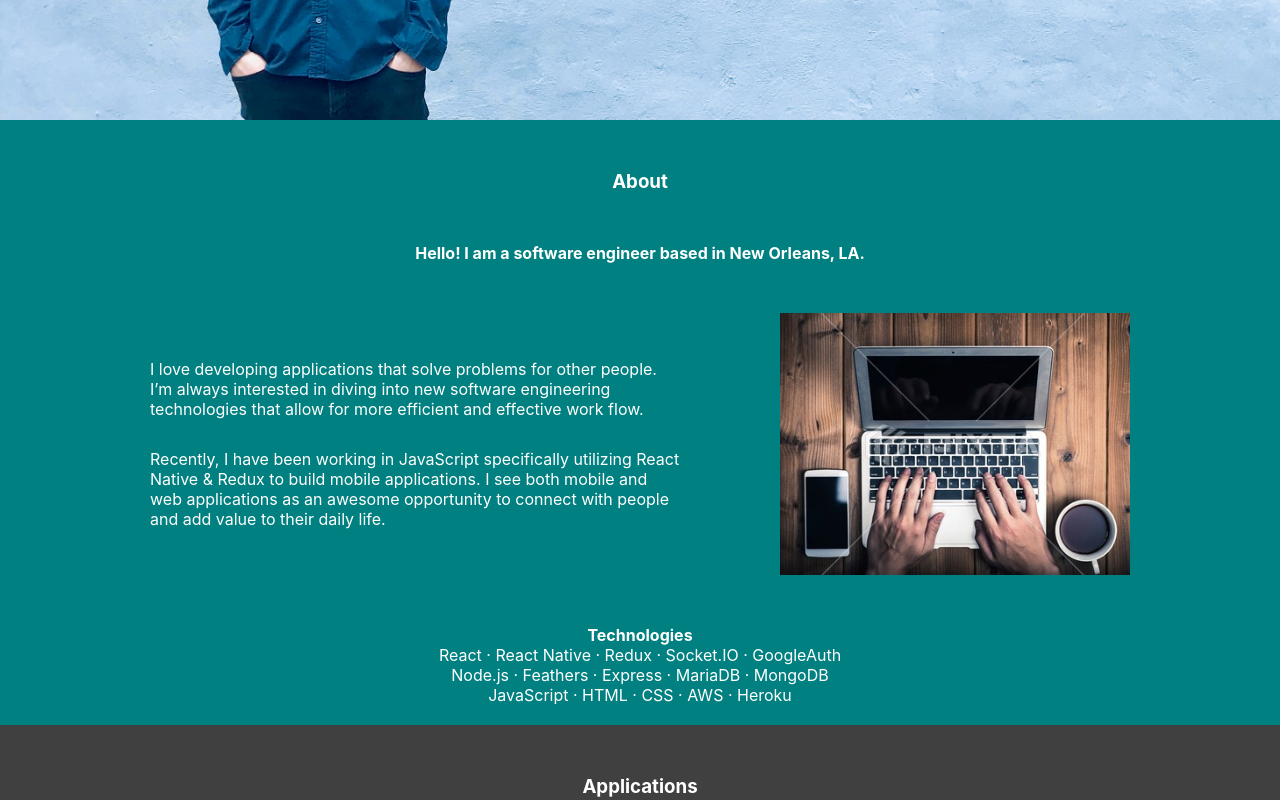
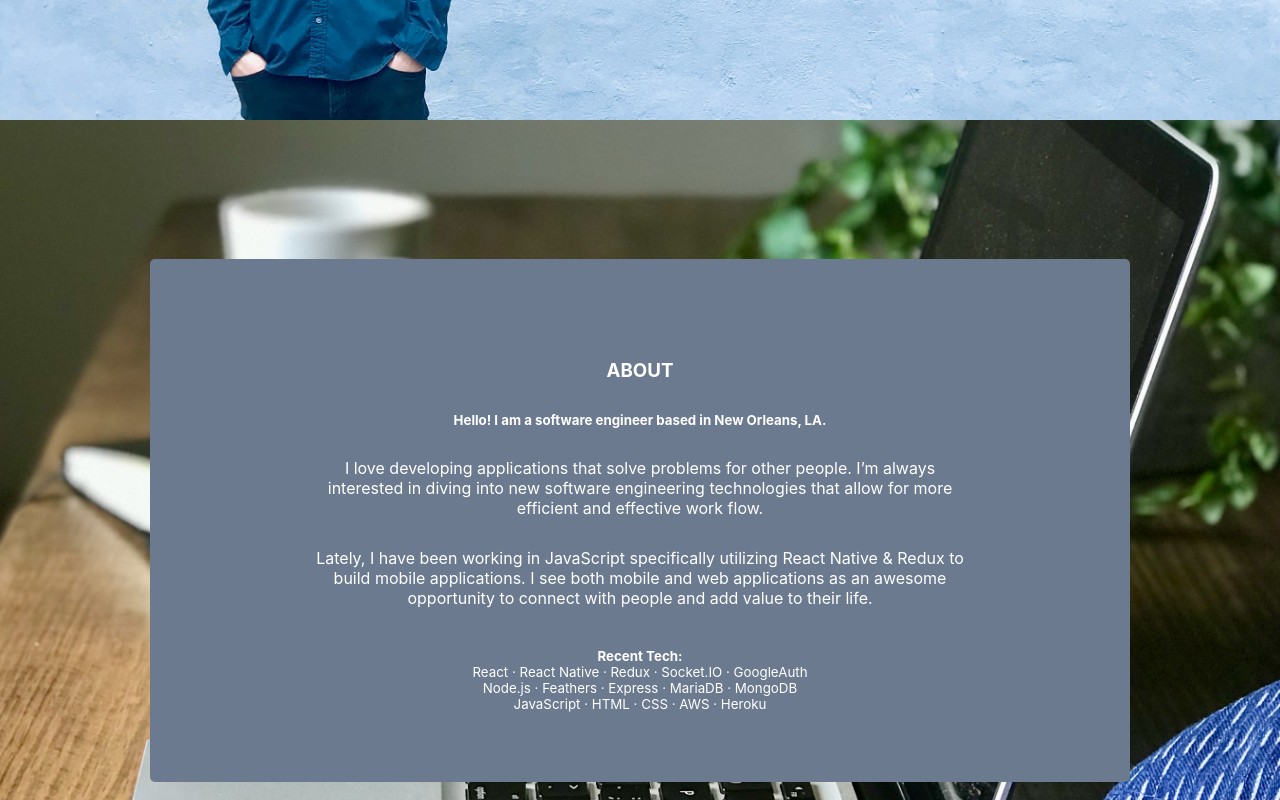
Before and after one commit to jameseaster/about, a React (Create React App) app: page / in a window 1280 px wide. Shown: the part 680-1480 px from the top of the page. Built offline with nearby package versions, Linux system fonts and the light colour scheme.

Commit message:
(feat) format personal data

```diff
--- a/src/components/About.jsx
+++ b/src/components/About.jsx
@@ -1,7 +1,7 @@
 import React from 'react';
 import styled from 'styled-components';
 
-import laptop from '../images/coffee.jpeg'
+import laptop from '../images/computer.jpeg'
 
 const AboutStyle = styled.div`
   display: flex;
@@ -9,26 +9,30 @@ const AboutStyle = styled.div`
   align-items: center;
   justify-content: center;
   text-align: left;
-  background-color: teal;
-  @media screen
-    and (min-device-width: 1200px)
-    and (max-device-width: 1600px) {
+  background-color: #6B7A8F;
+  padding-left: 10px;
+  padding-right: 10px;
+  color: #fff;
+
+  @media (min-width: 969px) {
     min-height: 100vh;
+    padding-left: 100px;
+    padding-right: 100px;
   }
-  color: #fff;
-  padding-left: 100px;
-  padding-right: 100px;
 
   .title {
-    padding: 50px;
+    padding-top: 50px;
+    padding-bottom: 20px;
     @media (max-width: 969px) {
-      padding: 50px;
+      padding-top: 50px;
+      padding-bottom: 10px;
     }
   }
 
   .subtitle {
     min-width: 300px;
     text-align: center;
+    margin-bottom: 20px;
   }
 
   .body-container {
@@ -37,6 +41,10 @@ const AboutStyle = styled.div`
     align-items: center;
     justify-content: center;
     text-align: left;
+    color: #fff;
+    padding-left: 10px;
+    padding-right: 10px;
+
     @media (max-width: 969px) {
       flex-direction: column;
       display: flex;
@@ -49,6 +57,7 @@ const AboutStyle = styled.div`
 
   .container-left {
     flex: 2;
+
     @media (min-width: 969px) {
       padding-left: 50px;
       padding-right: 50px;
@@ -62,6 +71,7 @@ const AboutStyle = styled.div`
     display: flex;
     align-items: center;
     justify-content: center;
+
     @media (max-width: 969px) {
       padding: 0px 0px 50px 0px;
     }
@@ -75,26 +85,29 @@ const AboutStyle = styled.div`
 
   .tech-container {
     flex: 1;
+    margin-top: 10px;
     min-width: 390px;
     flex-direction: column;
     display: flex;
     align-items: center;
     justify-content: center;
     margin-bottom: 20px;
+    font-size: smaller;
   }
 
   .img {
     width: 350px;
+    border-radius: 5px;
   }
 `
 
 const About = () => {
   return (
     <AboutStyle id="about" >
-      <h3 className='title'>About</h3>
-      <h4  className='subtitle'>
+      <h3 className='title'>ABOUT</h3>
+      <h5  className='subtitle'>
         Hello! I am a software engineer based in New Orleans, LA.
-      </h4>
+      </h5>
       <div className="body-container">
         <div className="container-left">
           <div className='paragraph-container'>
@@ -117,12 +130,12 @@ const About = () => {
         <img src={laptop} className='img' alt='laptop'></img>
         </div>
       </div>
-        <div className='tech-container'>
-            <h4>Technologies</h4>
+        {/* <div className='tech-container'>
+            <h4>Recent Technologies</h4>
           <p>React · React Native · Redux · Socket.IO · GoogleAuth</p>
           <p>Node.js · Feathers · Express · MariaDB · MongoDB</p>
           <p>JavaScript · HTML · CSS · AWS · Heroku</p>
-          </div>
+          </div> */}
     </AboutStyle>
   )
 }
--- /dev/null
+++ b/src/components/About2.jsx
@@ -0,0 +1,140 @@
+import React from 'react';
+import styled from 'styled-components';
+
+import background from '../images/computer_background.jpeg'
+
+const About2Style = styled.div`
+  display: flex;
+  flex-direction: column;
+  justify-content: center;
+  background-color: #6B7A8F;
+  padding-left: 10px;
+  padding-right: 10px;
+  color: #fff;
+
+  @media (min-width: 969px) {
+    background: url(${background}) no-repeat center center fixed;
+    background-size: cover;
+    min-height: 100vh;
+    padding-left: 150px;
+    padding-right: 150px;
+  }
+
+  .container {
+    display: flex;
+    flex-direction: column;
+    align-items: center;
+    text-align: center;
+    height: 100%;
+    width: 100%;
+    background-color: #6B7A8F;
+    padding: 50px 100px;
+    border-radius: 5px;
+    @media (max-width: 969px) {
+      padding: 0px 20px;
+      border-radius: 0px;
+    }
+  }
+
+  .title {
+    padding-top: 50px;
+    padding-bottom: 30px;
+    @media (max-width: 969px) {
+      padding-top: 50px;
+      padding-bottom: 10px;
+    }
+  }
+
+  .subtitle {
+    @media (max-width: 969px) {
+    width: 250px;
+    }
+    text-align: center;
+  }
+
+  .body-container {
+    flex-direction: row;
+    display: flex;
+    align-items: center;
+    justify-content: center;
+    text-align: center;
+    color: #fff;
+    padding-left: 10px;
+    padding-right: 10px;
+
+    @media (max-width: 969px) {
+      flex-direction: column;
+      display: flex;
+      align-items: center;
+      justify-content: center;
+      text-align: center;
+    }
+  }
+
+  .container-left {
+    flex: 2;
+
+    @media (min-width: 969px) {
+      padding-left: 50px;
+      padding-right: 50px;
+    }
+  }
+
+  .paragraph-container {
+    margin-top: 30px;
+    margin-bottom: 30px;
+    min-width: 325px;
+  }
+
+  .tech-container {
+    flex: 1;
+    margin-top: 10px;
+    min-width: 390px;
+    flex-direction: column;
+    display: flex;
+    align-items: center;
+    justify-content: center;
+    margin-bottom: 20px;
+    font-size: smaller;
+  }
+`
+
+const About2 = () => {
+  return (
+    <About2Style id="about2" >
+      <div className='container'>
+        <h3 className='title'>ABOUT</h3>
+        <h5  className='subtitle'>
+          Hello! I am a software engineer based in New Orleans, LA.
+        </h5>
+        <div className="body-container">
+          <div className="container-left">
+            <div className='paragraph-container'>
+              <p>
+                I love developing applications that solve problems for other people.
+                I’m always interested in diving into new software engineering technologies
+                that allow for more efficient and effective work flow.
+              </p>
+            </div>
+            <div className='paragraph-container'>
+              <p>
+                Lately, I have been working in JavaScript specifically utilizing
+                React Native & Redux to build mobile applications. I see both mobile and
+                web applications as an awesome opportunity to connect with people and
+                add value to their life.
+              </p>
+            </div>
+          </div>
+        </div>
+        <div className='tech-container'>
+          <h4>Recent Tech:</h4>
+          <p>React · React Native · Redux · Socket.IO · GoogleAuth</p>
+          <p>Node.js · Feathers · Express · MariaDB · MongoDB</p>
+          <p>JavaScript · HTML · CSS · AWS · Heroku</p>
+        </div>
+      </div>
+    </About2Style>
+  )
+}
+
+export default About2
--- a/src/components/App.js
+++ b/src/components/App.js
@@ -2,6 +2,7 @@ import React from 'react';
 import Navbar from './Nav/Navbar'
 import HomeScreen from './HomeScreen'
 import About from './About'
+import About2 from './About2'
 import Applications from './Applications'
 import Contact from './Contact'
 
@@ -10,7 +11,8 @@ function App() {
     <div className="App">
       <Navbar />
       <HomeScreen />
-      <About />
+      {/* <About /> */}
+      <About2 />
       <Applications />
       <Contact />
     </div>
--- a/src/components/Applications.jsx
+++ b/src/components/Applications.jsx
@@ -47,7 +47,7 @@ const ApplicationsStyle = styled.div`
     justify-content: center;
     margin: 10%;
     @media (min-width: 969px) {
-      margin: 5% 0% 5% 10%;
+      margin: 5% 10% 5% 0%;
     }
     a {
       text-decoration: none;
@@ -65,7 +65,7 @@ const ApplicationsStyle = styled.div`
     align-items: center;
     justify-content: center;
     @media (min-width: 969px) {
-      padding: 5% 10% 5% 0%;
+      padding: 5% 0% 5% 10%;
     }
   }
   .app-img:hover {
@@ -78,6 +78,11 @@ const Applications = () => {
     <ApplicationsStyle id="applications" >
       <h3 className='header'>Applications</h3>
       <div className="app-container">
+        <div className='app-img'>
+          <a href="https://github.com/Team-GreenDev/flourish" target="_blank" rel="noopener noreferrer">
+            <img src={laptop} className='img' alt='laptop'></img>
+          </a>
+        </div>
         <div className='app-text'>
           <h3 style={{margin: '5px'}}>Flourish</h3>
           <h4>A mobile application for the plant-owning community.</h4>
@@ -93,13 +98,13 @@ const Applications = () => {
             <p style={{margin: '20px 5px 0px 5px'}}>code on github</p>
           </a>
         </div>
+      </div>
+      <div className="app-container">
         <div className='app-img'>
-          <a href="https://github.com/Team-GreenDev/flourish" target="_blank" rel="noopener noreferrer">
+          <a href="https://github.com/team-tauros/doodle-society-1" target="_blank" rel="noopener noreferrer">
             <img src={laptop} className='img' alt='laptop'></img>
           </a>
         </div>
-      </div>
-      <div className="app-container">
         <div className='app-text'>
           <h3 style={{margin: '5px'}}>Doodle Society</h3>
           <h4>A web application to share doodles.</h4>
@@ -115,13 +120,13 @@ const Applications = () => {
             <p style={{margin: '20px 5px 0px 5px'}}>code on github</p>
           </a>
         </div>
+      </div>
+      <div className="app-container">
         <div className='app-img'>
-          <a href="https://github.com/team-tauros/doodle-society-1" target="_blank" rel="noopener noreferrer">
+          <a href="https://github.com/team-tauros/Howdy" target="_blank" rel="noopener noreferrer">
             <img src={laptop} className='img' alt='laptop'></img>
           </a>
         </div>
-      </div>
-      <div className="app-container">
         <div className='app-text'>
           <h3 style={{margin: '5px'}}>Howdy</h3>
           <h4>A web application for throwing virtual parties</h4>
@@ -137,11 +142,6 @@ const Applications = () => {
             <p style={{margin: '20px 5px 0px 5px'}}>code on github</p>
           </a>
         </div>
-        <div className='app-img'>
-          <a href="https://github.com/team-tauros/Howdy" target="_blank" rel="noopener noreferrer">
-            <img src={laptop} className='img' alt='laptop'></img>
-          </a>
-        </div>
       </div>
     </ApplicationsStyle>
   )
--- a/src/components/Contact.jsx
+++ b/src/components/Contact.jsx
@@ -50,7 +50,7 @@ const ContactStyle = styled.div`
     background-color: rgba(0,0,0,0.4);
     padding: 20px;
     border-radius: 8px;
-    border: 1px solid #fff;
+    border: 1px solid #F7882F;
 
     @media (min-width: 969px) {
       width: 100%;
@@ -77,7 +77,7 @@ const Contact = () => {
   return (
     <ContactStyle id='contact' >
       <div className='container'>
-      <h3 className='header'>Contact</h3>
+      <h3 className='header'>CONTACT</h3>
       <div className="body-container">
         <div className='app-text'>
           <p style={{marginBottom: '20px'}}>
--- a/src/components/HomeScreen.jsx
+++ b/src/components/HomeScreen.jsx
@@ -18,8 +18,9 @@ const HomeScreenStyle = styled.div`
   text-align: left;
   background-color: rgba(0, 0, 0, 0.3);
   padding: 50px;
-  border-radius: 10px;
+  border-radius: 4px;
   margin-left: 250px;
+  border: 1px solid #F7882F;
 }
 
 @media (max-width: 768px) {
@@ -32,10 +33,12 @@ const HomeScreenStyle = styled.div`
     background-color: rgba(0, 0, 0, 0.3);
     padding: 20px;
     margin-top: 100px;
-    border-radius: 0px;
     margin-left: 0px;
     width: 100vw;
     height: auto;
+    border-left: none;
+    border-right: none;
+    border-radius: 0px;
   }
 }
 `
@@ -46,7 +49,7 @@ const HomeScreen = () => {
       <div className='text-container'>
         <h1>James Easter</h1>
         <h2>software engineer</h2>
-        <p>I'm a creative, adaptable workhorse</p>
+        <p>I'm a creative, adaptable workhorse.</p>
       </div>
     </HomeScreenStyle>
   )
--- a/src/components/Nav/RightNav.jsx
+++ b/src/components/Nav/RightNav.jsx
@@ -28,7 +28,7 @@ const Ul = styled.ul`
   }
 
   .active {
-    border: 1px solid #fff;
+    border: 1px solid #F7882F;
     padding: 4px;
     border-radius: 2px;
   }
```
Also changed, not shown: src/images/computer.jpeg (added), src/images/computer_background.jpeg (added).
